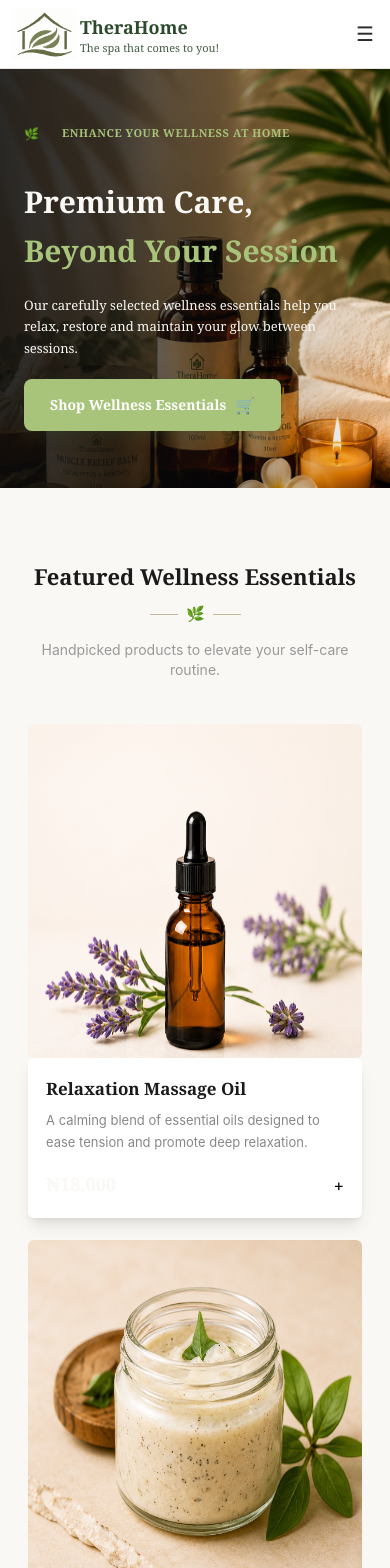
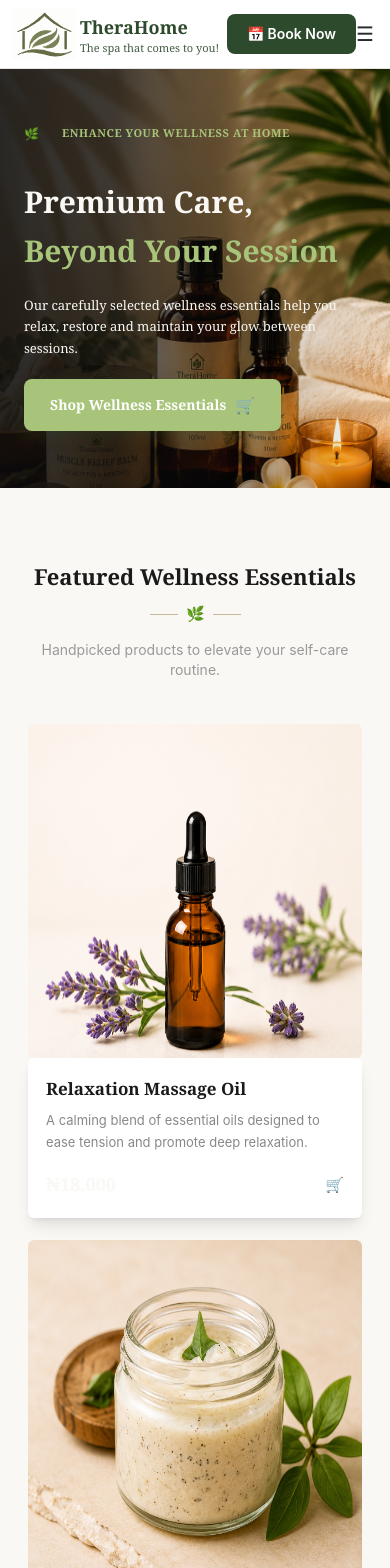
Before and after one commit to OluwaseunSodeeq/therahome, a Next.js app: page /pricing-shop in a window 390 px wide. Shown: the top 1568 px of the page. Built offline with nearby package versions, Linux system fonts and the light colour scheme.

Commit message:
order features initialised!

```diff
--- a/app/data.tsx
+++ b/app/data.tsx
@@ -2,13 +2,13 @@ import {
   BookingPrice,
   Product,
   Service,
-  ShopProduct,
   Step,
   Testimonial,
   TransportZone,
   TrustItem,
   WhyChooseUsItem,
 } from "@/types/defaultType";
+import { Product as ProductType } from "@/types/product";
 import {
   Leaf,
   ShieldCheck,
@@ -323,48 +323,48 @@ export const services: readonly Service[] = [
   // },
 ];
 
-export const shopProducts: ShopProduct[] = [
+export const shopProducts: ProductType[] = [
   {
-    id: 1,
+    id: "1",
     name: "Relaxation Massage Oil",
     desc: "A calming blend of essential oils designed to ease tension and promote deep relaxation.",
-    price: "₦18,000",
-    img: "/product1.png",
+    price: "18,000",
+    image: "/product1.png",
   },
   {
-    id: 2,
+    id: "2",
     name: "Aromatherapy Candle",
     desc: "Hand-poured wellness candle infused with lavender and eucalyptus for a soothing atmosphere.",
-    price: "₦12,500",
-    img: "/product2.png",
+    price: "12,500",
+    image: "/product2.png",
   },
   {
-    id: 3,
+    id: "3",
     name: "Body Scrub Polish",
     desc: "Gentle exfoliating scrub that leaves your skin soft, refreshed and glowing.",
-    price: "₦15,000",
-    img: "/product5.png",
+    price: "15,000",
+    image: "/product5.png",
   },
   {
-    id: 4,
+    id: "4",
     name: "Herbal Bath Salts",
     desc: "Mineral-rich bath salts crafted to relax muscles and restore your body after a long day.",
-    price: "₦10,000",
-    img: "/product4.png",
+    price: "10,000",
+    image: "/product4.png",
   },
   {
-    id: 5,
+    id: "5",
     name: "Hydrating Body Butter",
     desc: "Deeply nourishing body butter made with shea butter and natural plant extracts.",
-    price: "₦14,500",
-    img: "/product1.png",
+    price: "14,500",
+    image: "/product1.png",
   },
   {
-    id: 6,
+    id: "6",
     name: "Facial Glow Serum",
     desc: "Lightweight facial serum formulated to hydrate and brighten your skin naturally.",
-    price: "₦22,000",
-    img: "/product.png",
+    price: "22,000",
+    image: "/product.png",
   },
 ];
 
--- a/app/layout.tsx
+++ b/app/layout.tsx
@@ -4,6 +4,7 @@ import RootComponent from "../components/Ui-components/RootComponent";
 import { MenuContextProvider } from "../contexts/MenuContext";
 import { Toaster } from "sonner";
 import { FunctionalitiesContextProvider } from "@/contexts/Functionalities";
+import { CartContextProvider } from "@/contexts/CartContext";
 
 export const metadata: Metadata = {
   title: "TheraHome",
@@ -19,11 +20,13 @@ export default function Layout({ children }: RootLayoutProps) {
     <html lang="en">
       <body suppressHydrationWarning className="h-auto bg-main-bg relative">
         <Toaster richColors position="top-right" />
-        <FunctionalitiesContextProvider>
-          <MenuContextProvider>
-            <RootComponent>{children}</RootComponent>
-          </MenuContextProvider>
-        </FunctionalitiesContextProvider>
+        <CartContextProvider>
+          <FunctionalitiesContextProvider>
+            <MenuContextProvider>
+              <RootComponent>{children}</RootComponent>
+            </MenuContextProvider>
+          </FunctionalitiesContextProvider>
+        </CartContextProvider>
       </body>
     </html>
   );
--- a/components/Ui-components/HeroShop.tsx
+++ b/components/Ui-components/HeroShop.tsx
@@ -3,7 +3,9 @@
 import { useEffect, useState } from "react";
 import Image from "next/image";
 import DirectionReveal from "../../app/Animations/DirectionReveal";
-import { ShopProduct } from "@/types/defaultType";
+// import { ShopProduct } from "@/types/defaultType";
+import { useCart } from "@/hooks/useCart";
+import { Product } from "@/types/product";
 
 export default function HeroShop() {
   const [loaded, setLoaded] = useState(false);
@@ -185,18 +187,24 @@ export default function HeroShop() {
    PRODUCT CARD — DESKTOP
 ───────────────────────────────────────────── */
 
-interface ProductCardDesktopProps {
-  product: ShopProduct;
+interface ProductCardProps {
+  product: Product;
   delay?: number;
 }
 
-export function ShopProductCard({
-  product,
-  delay = 0,
-}: ProductCardDesktopProps) {
+export function ShopProductCard({ product, delay = 0 }: ProductCardProps) {
+  const { addToCart } = useCart();
   const [added, setAdded] = useState(false);
 
   const handleAdd = () => {
+    addToCart({
+      id: product.id,
+      name: product.name,
+      image: product.image,
+      price: String(product.price),
+      desc: product.desc,
+    });
+
     setAdded(true);
 
     setTimeout(() => {
@@ -210,7 +218,7 @@ export function ShopProductCard({
         {/* Image */}
         <div className="relative aspect-square overflow-hidden rounded-md">
           <Image
-            src={product.img}
+            src={product.image}
             alt={product.name}
             fill
             sizes="(max-width: 768px) 100vw, (max-width: 1200px) 50vw, 25vw"
@@ -259,15 +267,19 @@ export function ShopProductCard({
                 text-hero-bg lg:text-black
               "
             >
-              {product.price}
+              ₦{product.price}
             </span>
 
             <button
               onClick={handleAdd}
+              className="
+                font-serif
+                text-[15px]
+                font-bold
+                text-black"
               title="Add to cart"
-              className={`add-btn ${added ? "added" : ""}`}
             >
-              {added ? "✓" : "+"}
+              {added ? "✓ Added" : "🛒  "}
             </button>
           </div>
         </div>
--- a/components/Ui-components/Nav.tsx
+++ b/components/Ui-components/Nav.tsx
@@ -6,10 +6,12 @@ import { useMenuContext } from "../../contexts/MenuContext";
 import { usePathname } from "next/navigation";
 import Logo from "./Logo";
 import { useFunctionalitiesContext } from "@/contexts/Functionalities";
+import { useCart } from "@/hooks/useCart";
 
 export default function Nav() {
   const { menuOpen, toggleMenu } = useMenuContext();
   const { toggleBookingForm } = useFunctionalitiesContext();
+  const { totalItems } = useCart();
   const [scrolled, setScrolled] = useState<boolean>(false);
   const pathname = usePathname();
 
@@ -61,10 +63,21 @@ export default function Nav() {
         <div className="flex items-center md:gap-4">
           {/* BOOK BUTTON */}
           {/* <Link href="/booking"> */}
+
+          <div className="flex items-center gap-4">
+            {totalItems > 0 && (
+              <div className="relative">
+                🛒{" "}
+                <span className="absolute -top-2 -right-2 bg-primary-green text-white text-xs rounded-full w-5 h-5 flex items-center justify-center">
+                  {totalItems}
+                </span>
+              </div>
+            )}
+            {/* </Link> */}
             <button
               onClick={toggleBookingForm}
               className="
-              hidden lg:flex
+              flex
               items-center gap-2
               bg-primary-green
               hover:bg-secondary-green
@@ -79,7 +92,7 @@ export default function Nav() {
             >
               📅 Book Now
             </button>
-          {/* </Link> */}
+          </div>
 
           {/* MOBILE MENU BUTTON */}
           {menuOpen ? (
--- /dev/null
+++ b/contexts/CartContext.tsx
@@ -0,0 +1,102 @@
+"use client";
+
+import { createContext, useMemo, useState, ReactNode, useEffect } from "react";
+import { CartContextType, CartItem } from "@/types/cart";
+import { CART_STORAGE_KEY } from "@/lib/constant";
+
+export const CartContext = createContext<CartContextType | null>(null);
+
+interface CartContextProviderProps {
+  children: ReactNode;
+}
+
+export function CartContextProvider({ children }: CartContextProviderProps) {
+  //   const [isLoaded, setIsLoaded] = useState(false);
+
+  const [cart, setCart] = useState<CartItem[]>(() => {
+    if (typeof window === "undefined") {
+      return [];
+    }
+
+    try {
+      const savedCart = localStorage.getItem(CART_STORAGE_KEY);
+
+      return savedCart ? JSON.parse(savedCart) : [];
+    } catch {
+      return [];
+    }
+  });
+
+  useEffect(() => {
+    localStorage.setItem(CART_STORAGE_KEY, JSON.stringify(cart));
+  }, [cart]);
+
+  const addToCart = (product: Omit<CartItem, "quantity">) => {
+    setCart((prevCart) => {
+      const existingItem = prevCart.find((item) => item.id === product.id);
+      if (existingItem) {
+        return prevCart.map((item) =>
+          item.id === product.id
+            ? { ...item, quantity: item.quantity + 1 }
+            : item,
+        );
+      }
+      return [...prevCart, { ...product, quantity: 1 }];
+    });
+  };
+  const increaseQuantity = (id: string) => {
+    setCart((prevCart) =>
+      prevCart.map((item) =>
+        item.id === id ? { ...item, quantity: item.quantity + 1 } : item,
+      ),
+    );
+  };
+
+  const decreaseQuantity = (id: string) => {
+    setCart((prev) =>
+      prev.map((item) =>
+        item.id === id
+          ? {
+              ...item,
+              quantity: Math.max(1, item.quantity - 1),
+            }
+          : item,
+      ),
+    );
+  };
+  const removeFromCart = (id: string) => {
+    setCart((prev) => prev.filter((item) => item.id !== id));
+  };
+
+  const clearCart = () => {
+    setCart([]);
+  };
+
+  const totalItems = useMemo(() => {
+    return cart.reduce((total, item) => total + item.quantity, 0);
+  }, [cart]);
+
+  const subtotal = useMemo(() => {
+    return cart.reduce(
+      (total, item) => total + Number(item.price) * item.quantity,
+      0,
+    );
+  }, [cart]);
+
+  return (
+    <CartContext.Provider
+      value={{
+        cart,
+        addToCart,
+        increaseQuantity,
+        decreaseQuantity,
+        removeFromCart,
+        clearCart,
+        totalItems,
+        subtotal,
+      }}
+    >
+      {children}
+    </CartContext.Provider>
+  );
+}
--- /dev/null
+++ b/hooks/useCart.ts
@@ -0,0 +1,17 @@
+import { useContext } from "react";
+import { CartContext } from "@/contexts/CartContext";
+
+export function useCart() {
+  const context = useContext(CartContext);
+  if (!context) {
+    throw new Error("useCart must be used within a CartProvider");
+  }
+  return context;
+}
+
+// const context = useContext(CartContext)
+// if (!context) {
+//   throw new Error("useCart must be used within a CartProvider")
+// }
+
+// const {cart, addToCart, removeFromCart, increaseQuantity, decreaseQuantity, clearCart, totalItems, subtotal} = context;
--- /dev/null
+++ b/lib/constant.ts
@@ -0,0 +1 @@
+export const CART_STORAGE_KEY = "therahome-cart";
--- /dev/null
+++ b/types/cart.ts
@@ -0,0 +1,16 @@
+import { Product } from "./product";
+
+export interface CartItem extends Product {
+  quantity: number;
+}
+
+export interface CartContextType {
+  cart: CartItem[];
+  addToCart: (item: Omit<CartItem, "quantity">) => void;
+  removeFromCart: (id: string) => void;
+  increaseQuantity: (id: string) => void;
+  decreaseQuantity: (id: string) => void;
+  clearCart: () => void;
+  totalItems: number;
+  subtotal: number;
+}
--- /dev/null
+++ b/types/product.ts
@@ -0,0 +1,7 @@
+export interface Product {
+  id: string;
+  name: string;
+  image: string;
+  price: string;
+  desc: string;
+}
```
Also changed, not shown: components/Cart/CartDrawer.tsx (added). Lines whose indentation alone changed are shown as unchanged.
